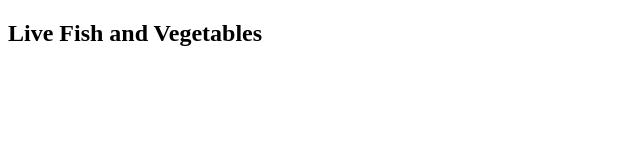
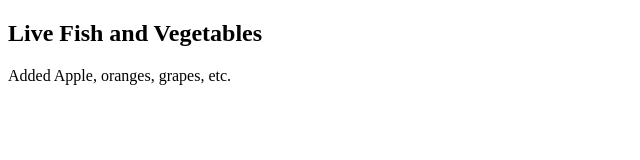
Before and after one commit to Kamrujjaman-Rabin/green-grocery-mart, a plain HTML site: page index.html in a window 1280 px wide. Shown: the whole page, without its empty margins (0-640 px from the left). Drawn offline with Linux system fonts and the light colour scheme.

Commit message:
added fruits

```diff
--- a/index.html
+++ b/index.html
@@ -7,5 +7,6 @@
 </head>
 <body>
     <h2>Live Fish and Vegetables</h2>
+    <p>Added Apple, oranges, grapes, etc.</p>
 </body>
 </html>
```
